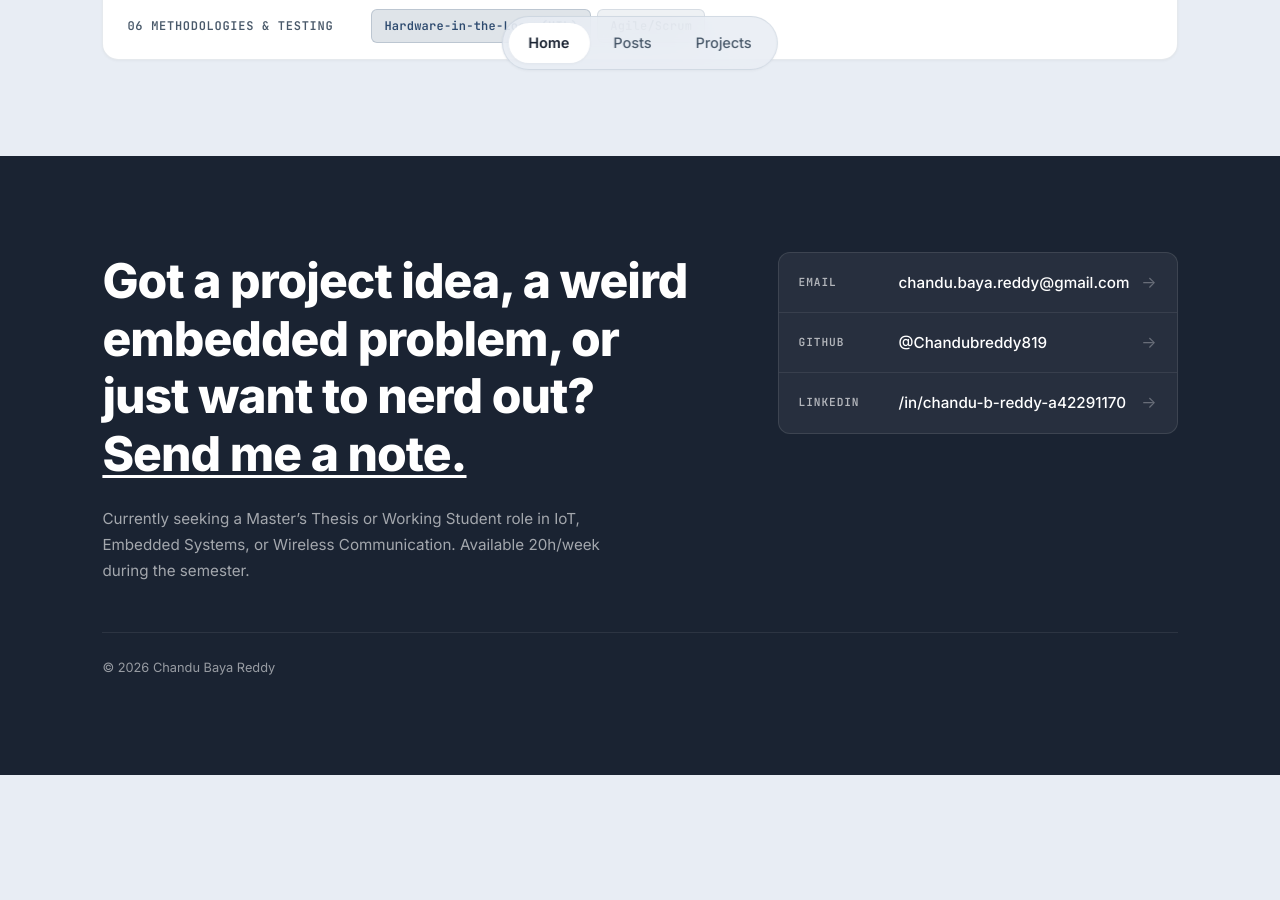
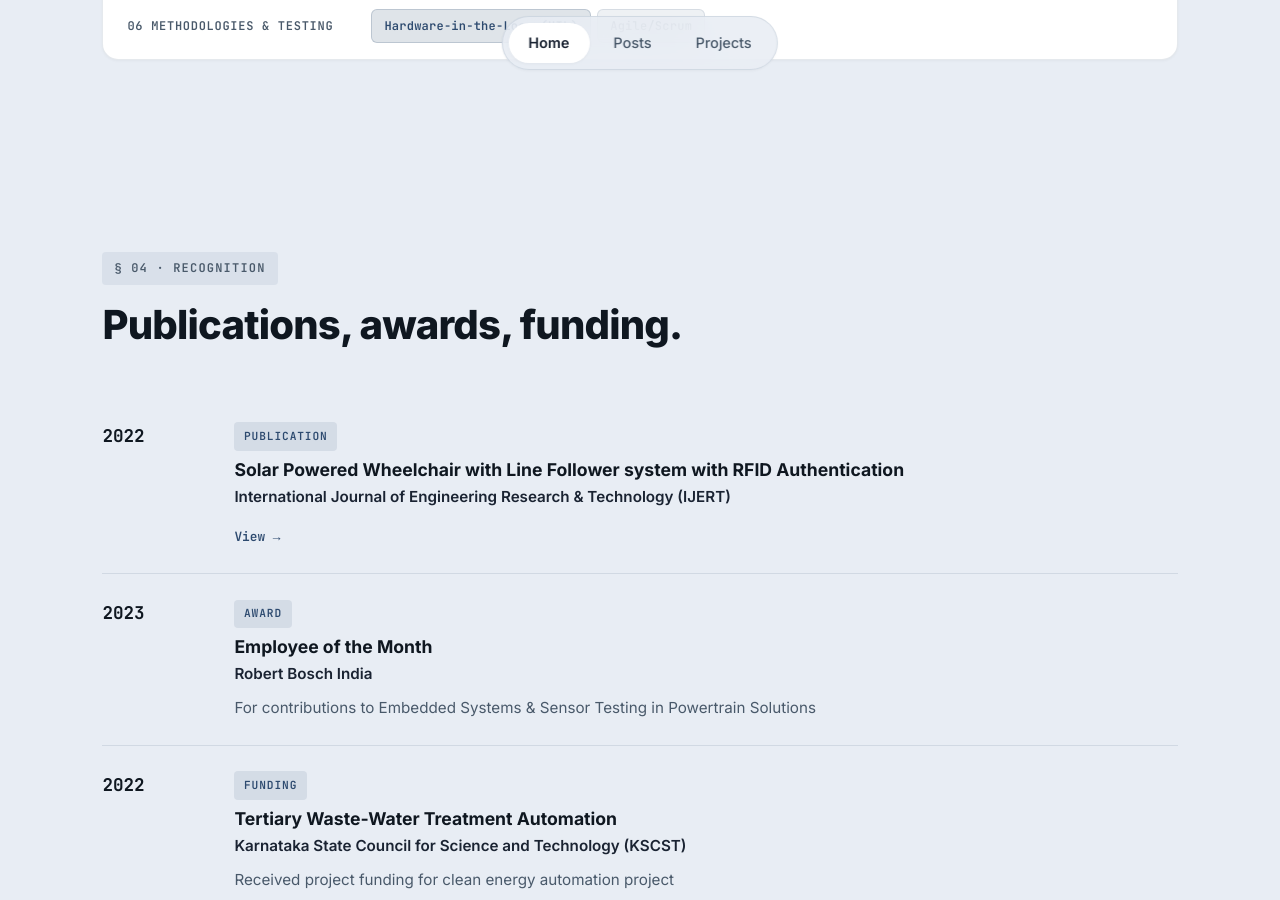
Before and after one commit to Chandubreddy819/Portfolio, a Jekyll site: the page built from index.html, in a window 1280 px wide and 900 px high, scrolled down 5247 px. Built offline with Jekyll 4.4.1, drawn with Linux system fonts in a browser that asks for light colours; some web fonts are replaced; before the commit the page ends 6022 px from its top, so only the background shows below that.

Commit message:
Fix og:image path, add Recognition section, remove stray files
- og:image meta tag pointed to assets/profile.jpg, but the actual
  file is profile.jpeg -- social link previews (LinkedIn, Twitter,
  Slack) were broken
- New Recognition section on the homepage surfaces publications,
  awards, and funding from _data/achievements.yml, which previously
  only appeared on the resume page
- Remove assets/My_Resume.txt and assets/Projects_portfolio.txt,
  unreferenced scratch files

```diff
--- a/_config.yml
+++ b/_config.yml
@@ -33,5 +33,3 @@ exclude:
   - README.md
   - Gemfile
   - Gemfile.lock
-  - assets/My_Resume.txt
-  - assets/Projects_portfolio.txt
--- a/_includes/head.html
+++ b/_includes/head.html
@@ -11,7 +11,7 @@
 <!-- Open Graph -->
 <meta property="og:title" content="{{ page.title | default: site.title }}">
 <meta property="og:description" content="{{ page.description | default: site.description }}">
-<meta property="og:image" content="{{ site.url }}{{ site.baseurl }}/assets/profile.jpg">
+<meta property="og:image" content="{{ site.url }}{{ site.baseurl }}/assets/profile.jpeg">
 <meta property="og:url" content="{{ page.url | absolute_url }}">
 <meta property="og:type" content="website">
 
--- a/_layouts/home.html
+++ b/_layouts/home.html
@@ -115,6 +115,61 @@ layout: default
         </div>
     </div>
 </section>
+
+<!-- § 04 · Recognition -->
+{% assign achievements = site.data.achievements %}
+{% if achievements.publications.size > 0 or achievements.awards.size > 0 or achievements.funding.size > 0 %}
+<section class="section" id="recognition-section">
+    <div class="section-inner">
+        <div class="section-label reveal">
+            <span class="section-label-tag">§ 04 · Recognition</span>
+        </div>
+        <h2 class="section-heading reveal">Publications, awards, funding.</h2>
+        <div class="recognition-list" id="recognition-list">
+            {% assign idx = 0 %}
+            {% for p in achievements.publications %}
+            {% assign delay = idx | modulo: 4 | plus: 1 %}
+            <div class="recognition-item reveal reveal-delay-{{ delay }}">
+                <div class="recognition-year">{{ p.year }}</div>
+                <div class="recognition-body">
+                    <span class="recognition-type">PUBLICATION</span>
+                    <h3 class="recognition-title">{{ p.title }}</h3>
+                    <div class="recognition-sub">{{ p.journal }}</div>
+                    {% if p.link %}<a href="{{ p.link }}" target="_blank" class="recognition-link">View →</a>{% endif %}
+                </div>
+            </div>
+            {% assign idx = idx | plus: 1 %}
+            {% endfor %}
+            {% for a in achievements.awards %}
+            {% assign delay = idx | modulo: 4 | plus: 1 %}
+            <div class="recognition-item reveal reveal-delay-{{ delay }}">
+                <div class="recognition-year">{{ a.year }}</div>
+                <div class="recognition-body">
+                    <span class="recognition-type">AWARD</span>
+                    <h3 class="recognition-title">{{ a.title }}</h3>
+                    <div class="recognition-sub">{{ a.organization }}</div>
+                    {% if a.description %}<p class="recognition-description">{{ a.description }}</p>{% endif %}
+                </div>
+            </div>
+            {% assign idx = idx | plus: 1 %}
+            {% endfor %}
+            {% for f in achievements.funding %}
+            {% assign delay = idx | modulo: 4 | plus: 1 %}
+            <div class="recognition-item reveal reveal-delay-{{ delay }}">
+                <div class="recognition-year">{{ f.year }}</div>
+                <div class="recognition-body">
+                    <span class="recognition-type">FUNDING</span>
+                    <h3 class="recognition-title">{{ f.title }}</h3>
+                    <div class="recognition-sub">{{ f.organization }}</div>
+                    {% if f.description %}<p class="recognition-description">{{ f.description }}</p>{% endif %}
+                </div>
+            </div>
+            {% assign idx = idx | plus: 1 %}
+            {% endfor %}
+        </div>
+    </div>
+</section>
+{% endif %}
 </main>
 
 {% include footer.html %}
--- a/style.css
+++ b/style.css
@@ -610,6 +610,76 @@ img {
   color: var(--text-tertiary);
   text-align: right;
   white-space: nowrap;
+}
+
+.recognition-item {
+  display: grid;
+  grid-template-columns: 100px 1fr;
+  gap: 2rem;
+  padding: 1.5rem 0;
+  border-bottom: 1px solid var(--border-color);
+  align-items: start;
+  transition: background var(--transition-fast);
+}
+
+.recognition-item:last-child {
+  border-bottom: none;
+}
+
+.recognition-item:hover {
+  background: rgba(45, 74, 111, 0.02);
+}
+
+.recognition-year {
+  font-family: var(--font-mono);
+  font-size: 1.1rem;
+  font-weight: 700;
+  color: var(--text-heading);
+}
+
+.recognition-type {
+  font-family: var(--font-mono);
+  font-size: 0.7rem;
+  font-weight: 600;
+  letter-spacing: 0.08em;
+  text-transform: uppercase;
+  color: var(--accent-primary);
+  background: var(--accent-light);
+  padding: 0.3rem 0.6rem;
+  border-radius: 4px;
+  display: inline-block;
+  margin-bottom: 0.5rem;
+}
+
+.recognition-title {
+  font-size: 1.1rem;
+  font-weight: 700;
+  color: var(--text-heading);
+  margin-bottom: 0.15rem;
+  line-height: 1.3;
+}
+
+.recognition-sub {
+  font-size: 0.95rem;
+  font-weight: 600;
+  color: var(--text-primary);
+  margin-bottom: 0.5rem;
+}
+
+.recognition-description {
+  font-size: 0.95rem;
+  color: var(--text-secondary);
+  line-height: 1.7;
+  max-width: 600px;
+}
+
+.recognition-link {
+  display: inline-block;
+  margin-top: 0.5rem;
+  font-family: var(--font-mono);
+  font-size: 0.8rem;
+  font-weight: 600;
+  color: var(--accent-primary);
 }
 
 /* ============================================
@@ -1342,6 +1412,12 @@ img {
     text-align: left;
   }
 
+  .recognition-item {
+    grid-template-columns: 1fr;
+    gap: 0.5rem;
+    padding: 1.5rem 0;
+  }
+
   .project-grid {
     grid-template-columns: 1fr;
   }
```
Also changed, not shown: assets/My_Resume.txt (deleted, +0 -73 lines), assets/Projects_portfolio.txt (deleted, +0 -104 lines).
